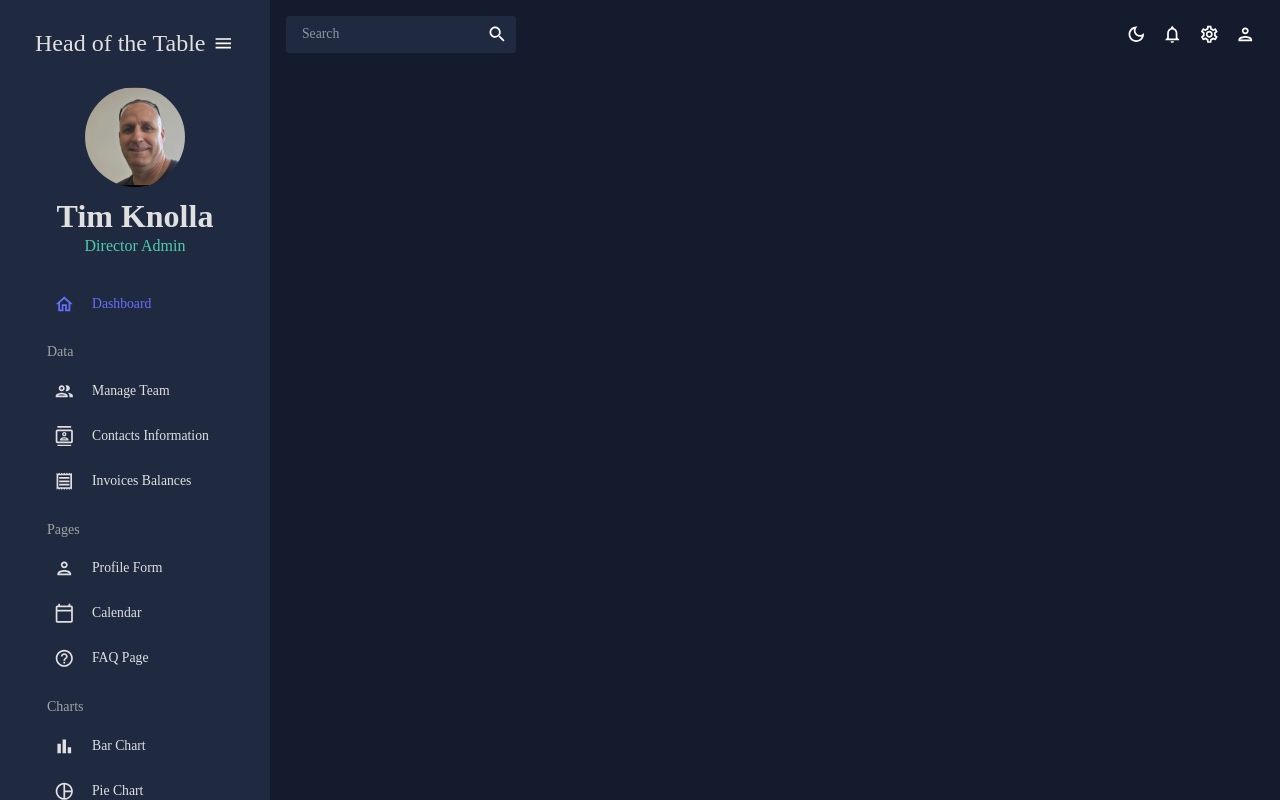
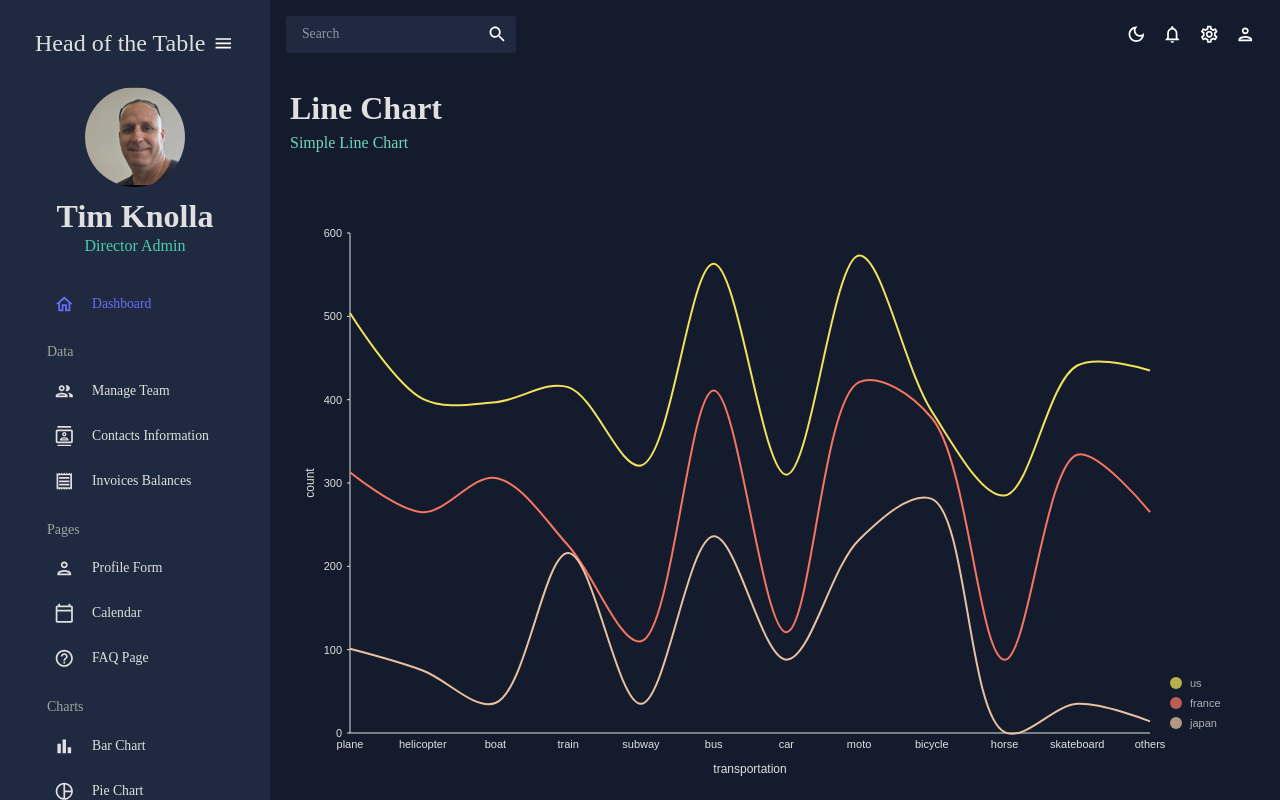
Before and after one commit to threejay20/react-admin, a React (Create React App) app: page /line in a window 1280 px wide. Built offline with nearby package versions, Linux system fonts and the light colour scheme.

Commit message:
charts updated

```diff
--- a/src/App.js
+++ b/src/App.js
@@ -10,10 +10,10 @@
 import Contacts from "./scenes/contacts";
 import Bar from "./scenes/bar";
 import Form from "./scenes/form";
-// import Line from "./scenes/line";
-// import Pie from "./scenes/pie";
+import Line from "./scenes/line";
+import Pie from "./scenes/pie";
 import FAQ from "./scenes/faq";
-// import Geography from "./scenes/geography";
+import Geography from './scenes/geography';
 import Calendar from "./scenes/calendar";
 
 
@@ -36,10 +36,10 @@
             <Route path="/invoices" element={<Invoices />} />
             <Route path="/form" element={<Form />} />
             <Route path="/bar" element={<Bar />} />
-            {/* <Route path="/pie" element={<Pie />} /> */}
-            {/* <Route path="/line" element={<Line />} /> */}
+            <Route path="/pie" element={<Pie />} />
+            <Route path="/line" element={<Line />} />
             <Route path="/faq" element={<FAQ />} />
-            {/* <Route path="/geography" element={<Geography />} /> */}
+            <Route path="/geography" element={<Geography />} />
             <Route path="/calendar" element={<Calendar />} />
           </Routes>
         </main>
--- /dev/null
+++ b/src/components/GeographyChart.jsx
@@ -0,0 +1,85 @@
+import { useTheme } from "@mui/material";
+import { ResponsiveChoropleth } from "@nivo/geo";
+import { geoFeatures } from "../data/mockGeoFeatures";
+import { tokens } from "../theme";
+import { mockGeographyData as data } from "../data/mockData";
+
+const GeographyChart = ({ isDashboard = false }) => {
+  const theme = useTheme();
+  const colors = tokens(theme.palette.mode);
+  return (
+    <ResponsiveChoropleth
+      data={data}
+      theme={{
+        axis: {
+          domain: {
+            line: {
+              stroke: colors.grey[100],
+            },
+          },
+          legend: {
+            text: {
+              fill: colors.grey[100],
+            },
+          },
+          ticks: {
+            line: {
+              stroke: colors.grey[100],
+              strokeWidth: 1,
+            },
+            text: {
+              fill: colors.grey[100],
+            },
+          },
+        },
+        legends: {
+          text: {
+            fill: colors.grey[100],
+          },
+        },
+      }}
+      features={geoFeatures.features}
+      margin={{ top: 0, right: 0, bottom: 0, left: 0 }}
+      domain={[0, 1000000]}
+      unknownColor="#666666"
+      label="properties.name"
+      valueFormat=".2s"
+      projectionScale={isDashboard ? 40 : 150}
+      projectionTranslation={isDashboard ? [0.49, 0.6] : [0.5, 0.5]}
+      projectionRotation={[0, 0, 0]}
+      borderWidth={1.5}
+      borderColor="#ffffff"
+      legends={
+        !isDashboard
+          ? [
+              {
+                anchor: "bottom-left",
+                direction: "column",
+                justify: true,
+                translateX: 20,
+                translateY: -100,
+                itemsSpacing: 0,
+                itemWidth: 94,
+                itemHeight: 18,
+                itemDirection: "left-to-right",
+                itemTextColor: colors.grey[100],
+                itemOpacity: 0.85,
+                symbolSize: 18,
+                effects: [
+                  {
+                    on: "hover",
+                    style: {
+                      itemTextColor: "#ffffff",
+                      itemOpacity: 1,
+                    },
+                  },
+                ],
+              },
+            ]
+          : undefined
+      }
+    />
+  );
+};
+
+export default GeographyChart;
--- /dev/null
+++ b/src/components/LineChart.jsx
@@ -0,0 +1,117 @@
+import { ResponsiveLine } from "@nivo/line";
+import { useTheme } from "@mui/material";
+import { tokens } from "../theme";
+import { mockLineData as data } from "../data/mockData";
+
+const LineChart = ({ isCustomLineColors = false, isDashboard = false }) => {
+  const theme = useTheme();
+  const colors = tokens(theme.palette.mode);
+
+  return (
+    <ResponsiveLine
+      data={data}
+      theme={{
+        axis: {
+          domain: {
+            line: {
+              stroke: colors.grey[100],
+            },
+          },
+          legend: {
+            text: {
+              fill: colors.grey[100],
+            },
+          },
+          ticks: {
+            line: {
+              stroke: colors.grey[100],
+              strokeWidth: 1,
+            },
+            text: {
+              fill: colors.grey[100],
+            },
+          },
+        },
+        legends: {
+          text: {
+            fill: colors.grey[100],
+          },
+        },
+        tooltip: {
+          container: {
+            color: colors.primary[500],
+          },
+        },
+      }}
+      colors={isDashboard ? { datum: "color" } : { scheme: "nivo" }} // added
+      margin={{ top: 50, right: 110, bottom: 50, left: 60 }}
+      xScale={{ type: "point" }}
+      yScale={{
+        type: "linear",
+        min: "auto",
+        max: "auto",
+        stacked: true,
+        reverse: false,
+      }}
+      yFormat=" >-.2f"
+      curve="catmullRom"
+      axisTop={null}
+      axisRight={null}
+      axisBottom={{
+        orient: "bottom",
+        tickSize: 0,
+        tickPadding: 5,
+        tickRotation: 0,
+        legend: isDashboard ? undefined : "transportation", // added
+        legendOffset: 36,
+        legendPosition: "middle",
+      }}
+      axisLeft={{
+        orient: "left",
+        tickValues: 5, // added
+        tickSize: 3,
+        tickPadding: 5,
+        tickRotation: 0,
+        legend: isDashboard ? undefined : "count", // added
+        legendOffset: -40,
+        legendPosition: "middle",
+      }}
+      enableGridX={false}
+      enableGridY={false}
+      pointSize={8}
+      pointColor={{ theme: "background" }}
+      pointBorderWidth={2}
+      pointBorderColor={{ from: "serieColor" }}
+      pointLabelYOffset={-12}
+      useMesh={true}
+      legends={[
+        {
+          anchor: "bottom-right",
+          direction: "column",
+          justify: false,
+          translateX: 100,
+          translateY: 0,
+          itemsSpacing: 0,
+          itemDirection: "left-to-right",
+          itemWidth: 80,
+          itemHeight: 20,
+          itemOpacity: 0.75,
+          symbolSize: 12,
+          symbolShape: "circle",
+          symbolBorderColor: "rgba(0, 0, 0, .5)",
+          effects: [
+            {
+              on: "hover",
+              style: {
+                itemBackground: "rgba(0, 0, 0, .03)",
+                itemOpacity: 1,
+              },
+            },
+          ],
+        },
+      ]}
+    />
+  );
+};
+
+export default LineChart;
--- /dev/null
+++ b/src/components/PieChart.jsx
@@ -0,0 +1,109 @@
+import { ResponsivePie } from "@nivo/pie";
+import { tokens } from "../theme";
+import { useTheme } from "@mui/material";
+import { mockPieData as data } from "../data/mockData";
+
+const PieChart = () => {
+  const theme = useTheme();
+  const colors = tokens(theme.palette.mode);
+  return (
+    <ResponsivePie
+      data={data}
+      theme={{
+        axis: {
+          domain: {
+            line: {
+              stroke: colors.grey[100],
+            },
+          },
+          legend: {
+            text: {
+              fill: colors.grey[100],
+            },
+          },
+          ticks: {
+            line: {
+              stroke: colors.grey[100],
+              strokeWidth: 1,
+            },
+            text: {
+              fill: colors.grey[100],
+            },
+          },
+        },
+        legends: {
+          text: {
+            fill: colors.grey[100],
+          },
+        },
+      }}
+      margin={{ top: 40, right: 80, bottom: 80, left: 80 }}
+      innerRadius={0.5}
+      padAngle={0.7}
+      cornerRadius={3}
+      activeOuterRadiusOffset={8}
+      borderColor={{
+        from: "color",
+        modifiers: [["darker", 0.2]],
+      }}
+      arcLinkLabelsSkipAngle={10}
+      arcLinkLabelsTextColor={colors.grey[100]}
+      arcLinkLabelsThickness={2}
+      arcLinkLabelsColor={{ from: "color" }}
+      enableArcLabels={false}
+      arcLabelsRadiusOffset={0.4}
+      arcLabelsSkipAngle={7}
+      arcLabelsTextColor={{
+        from: "color",
+        modifiers: [["darker", 2]],
+      }}
+      defs={[
+        {
+          id: "dots",
+          type: "patternDots",
+          background: "inherit",
+          color: "rgba(255, 255, 255, 0.3)",
+          size: 4,
+          padding: 1,
+          stagger: true,
+        },
+        {
+          id: "lines",
+          type: "patternLines",
+          background: "inherit",
+          color: "rgba(255, 255, 255, 0.3)",
+          rotation: -45,
+          lineWidth: 6,
+          spacing: 10,
+        },
+      ]}
+      legends={[
+        {
+          anchor: "bottom",
+          direction: "row",
+          justify: false,
+          translateX: 0,
+          translateY: 56,
+          itemsSpacing: 0,
+          itemWidth: 100,
+          itemHeight: 18,
+          itemTextColor: "#999",
+          itemDirection: "left-to-right",
+          itemOpacity: 1,
+          symbolSize: 18,
+          symbolShape: "circle",
+          effects: [
+            {
+              on: "hover",
+              style: {
+                itemTextColor: "#000",
+              },
+            },
+          ],
+        },
+      ]}
+    />
+  );
+};
+
+export default PieChart;
--- /dev/null
+++ b/src/scenes/geography/index.jsx
@@ -0,0 +1,24 @@
+import { Box, useTheme } from "@mui/material";
+import GeographyChart from "../../components/GeographyChart";
+import Header from "../../components/Header";
+import { tokens } from "../../theme";
+
+const Geography = () => {
+  const theme = useTheme();
+  const colors = tokens(theme.palette.mode);
+  return (
+    <Box m="20px">
+      <Header title="Geography" subtitle="Simple Geography Chart" />
+
+      <Box
+        height="75vh"
+        border={`1px solid ${colors.grey[100]}`}
+        borderRadius="4px"
+      >
+        <GeographyChart />
+      </Box>
+    </Box>
+  );
+};
+
+export default Geography;
--- /dev/null
+++ b/src/scenes/line/index.jsx
@@ -0,0 +1,16 @@
+import { Box } from "@mui/material";
+import Header from "../../components/Header";
+import LineChart from "../../components/LineChart";
+
+const Line = () => {
+  return (
+    <Box m="20px">
+      <Header title="Line Chart" subtitle="Simple Line Chart" />
+      <Box height="75vh">
+        <LineChart />
+      </Box>
+    </Box>
+  );
+};
+
+export default Line;
--- /dev/null
+++ b/src/scenes/pie/index.jsx
@@ -0,0 +1,17 @@
+import { Box } from "@mui/material";
+import Header from "../../components/Header";
+import PieChart from "../../components/PieChart";
+
+const Pie = () => {
+    return (
+        <Box m="20px">
+            <Header title= "Pie Chart" subtitle="Simple Pie Chart" />
+
+            <Box height="75vh">
+                <PieChart />
+
+            </Box>
+        </Box>
+    ) ;
+};
+export default Pie;
```
